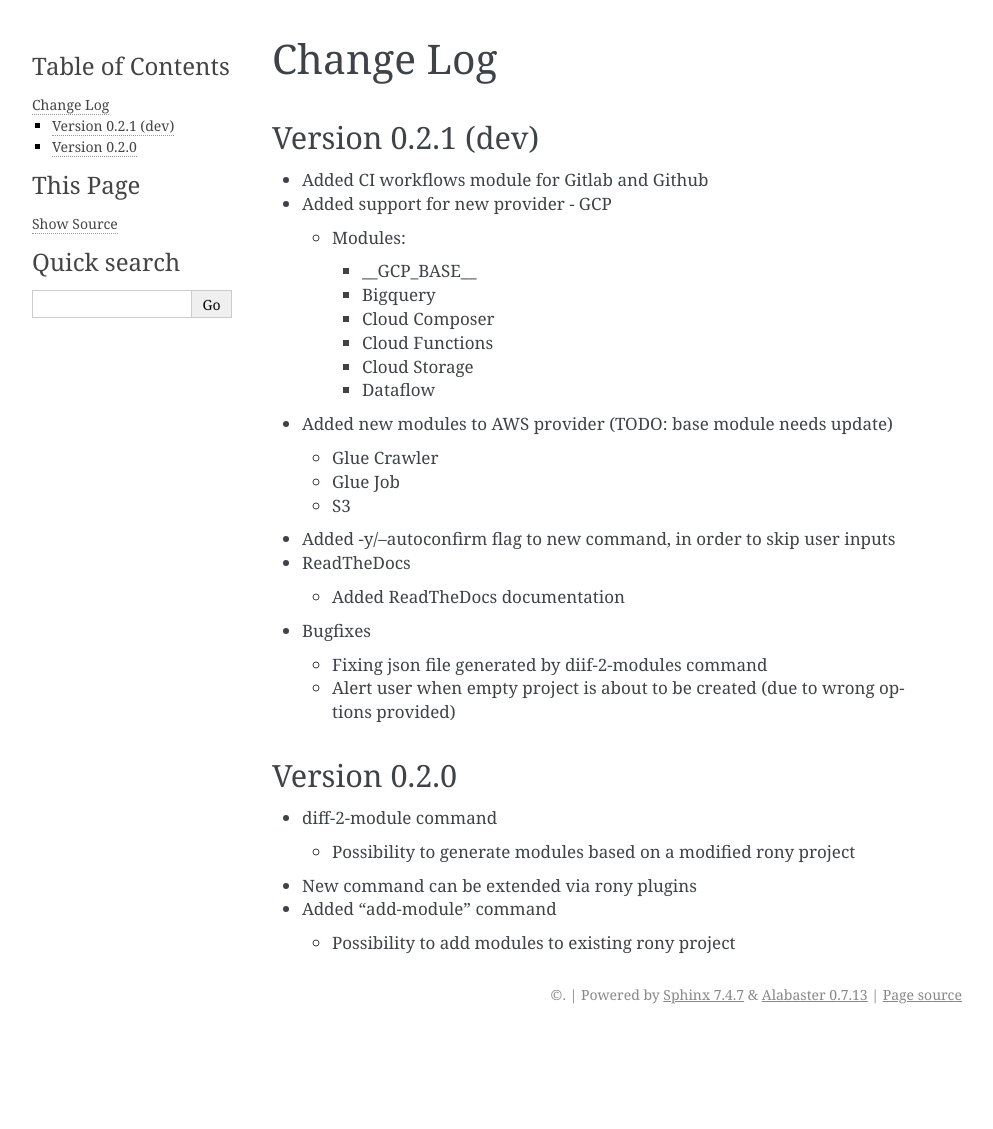
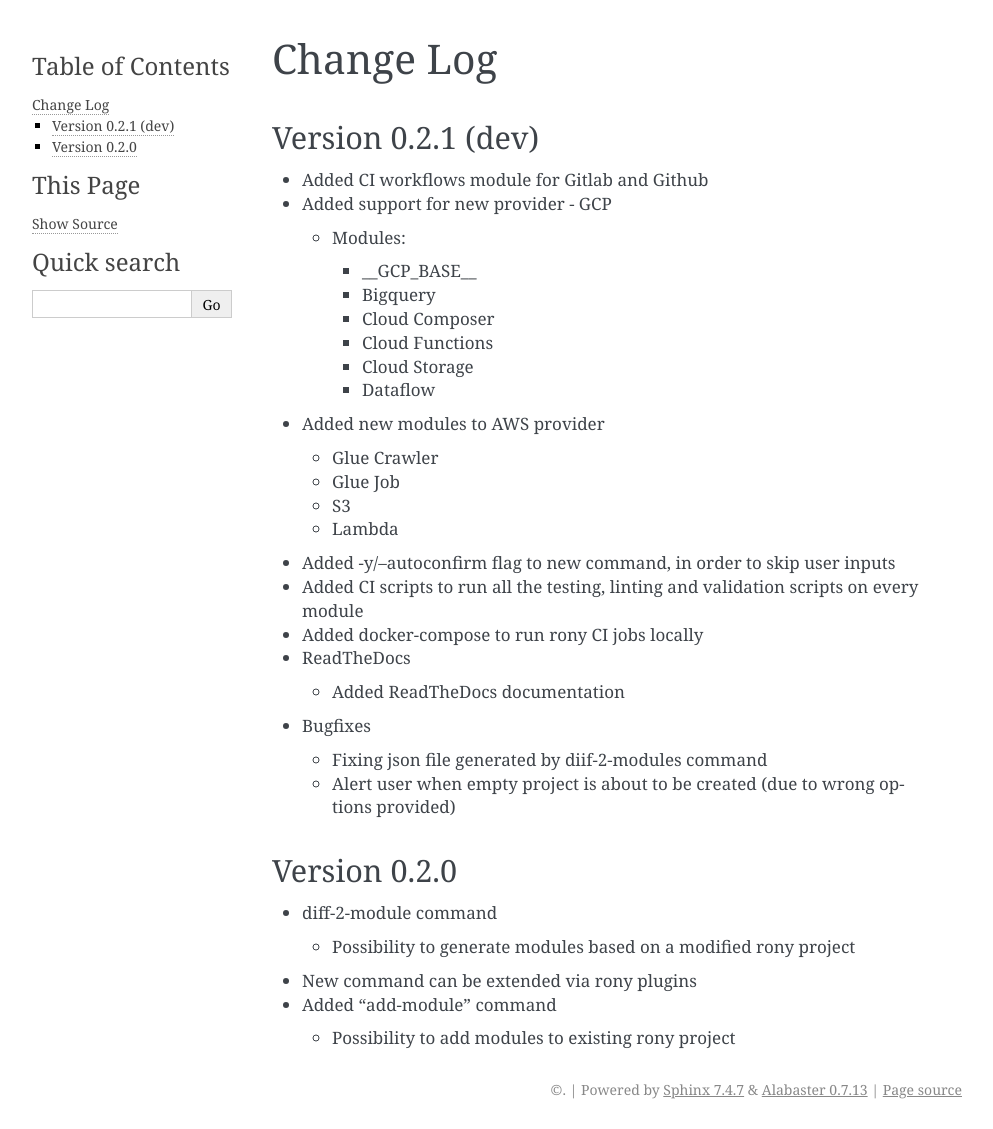
Before and after one commit to A3Data/rony, a Sphinx documentation site: the page built from docs/ChangeLog.md, in a window 1280 px wide. Shown: the whole page, without its empty margins (148-1141 px from the left). Built offline with Sphinx 7.4.7, drawn with Linux system fonts in a browser that asks for light colours; before the commit the page ends 1034 px from its top, so only the background shows below that.

Commit message:
Added test_and_lint.sh scripts to install every module and run tests on them

```diff
--- a/docs/ChangeLog.md
+++ b/docs/ChangeLog.md
@@ -11,16 +11,16 @@
     - Cloud Functions
     - Cloud Storage
     - Dataflow
-- Added new modules to AWS provider (TODO: base module needs update)
+- Added new modules to AWS provider
   - Glue Crawler
   - Glue Job
   - S3
-
+  - Lambda
 - Added -y/--autoconfirm flag to new command, in order to skip user inputs
-
+- Added CI scripts to run all the testing, linting and validation scripts on every module
+- Added docker-compose to run rony CI jobs locally
 - ReadTheDocs
   - Added ReadTheDocs documentation
-
 - Bugfixes
   - Fixing json file generated by diif-2-modules command
   - Alert user when empty project is about to be created (due to wrong options provided)
```
Also changed, not shown: 4 other files.
